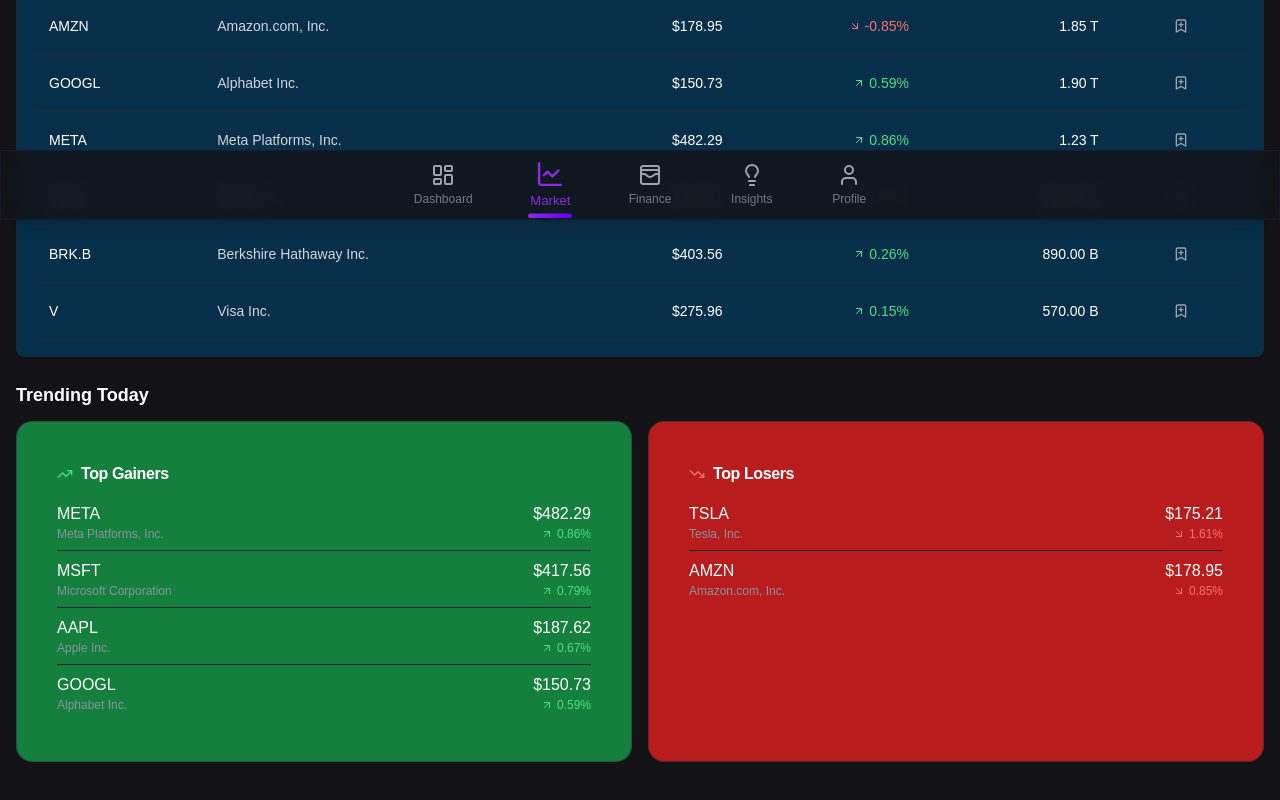
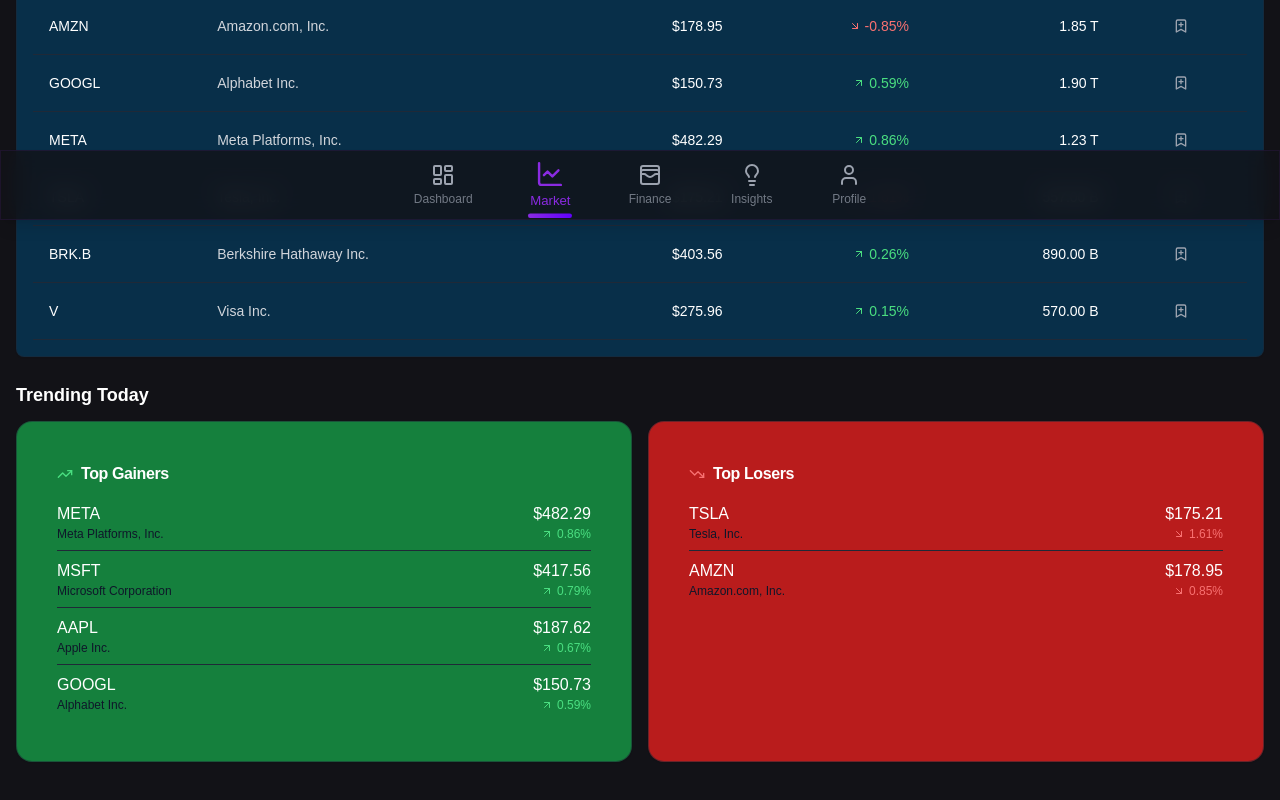
Before and after one commit to RasheshWithAI/finsight, a React (Vite) app: page /market in a window 1280 px wide. Shown: the part 580-1380 px from the top of the page. Built offline with nearby package versions, Linux system fonts and the light colour scheme; sample sign-in values are in the browser's storage; a web font is replaced by a local one.

Commit message:
Visual edit in Lovable
Edited UI in Lovable

```diff
--- a/src/pages/Market.tsx
+++ b/src/pages/Market.tsx
@@ -301,7 +301,7 @@ const Market = () => {
                 {mockStocks.filter(s => s.change > 0).sort((a, b) => b.changePercent - a.changePercent).slice(0, 4).map(stock => <li key={stock.id} className="py-2 flex justify-between items-center cursor-pointer" onClick={() => handleStockClick(stock.symbol)}>
                       <div>
                         <p className="font-medium text-aura-primary-text">{stock.symbol}</p>
-                        <p className="text-xs text-aura-medium-gray">{stock.name}</p>
+                        <p className="text-xs text-aura-medium-gray text-slate-900">{stock.name}</p>
                       </div>
                       <div className="text-right">
                         <p className="font-medium text-aura-primary-text">{formatCurrency(stock.price)}</p>
@@ -327,7 +327,7 @@ const Market = () => {
                 {mockStocks.filter(s => s.change < 0).sort((a, b) => a.changePercent - b.changePercent).slice(0, 4).map(stock => <li key={stock.id} className="py-2 flex justify-between items-center cursor-pointer" onClick={() => handleStockClick(stock.symbol)}>
                       <div>
                         <p className="font-medium text-aura-primary-text">{stock.symbol}</p>
-                        <p className="text-xs text-aura-medium-gray">{stock.name}</p>
+                        <p className="text-xs text-aura-medium-gray text-slate-900">{stock.name}</p>
                       </div>
                       <div className="text-right">
                         <p className="font-medium text-aura-primary-text">{formatCurrency(stock.price)}</p>
```
